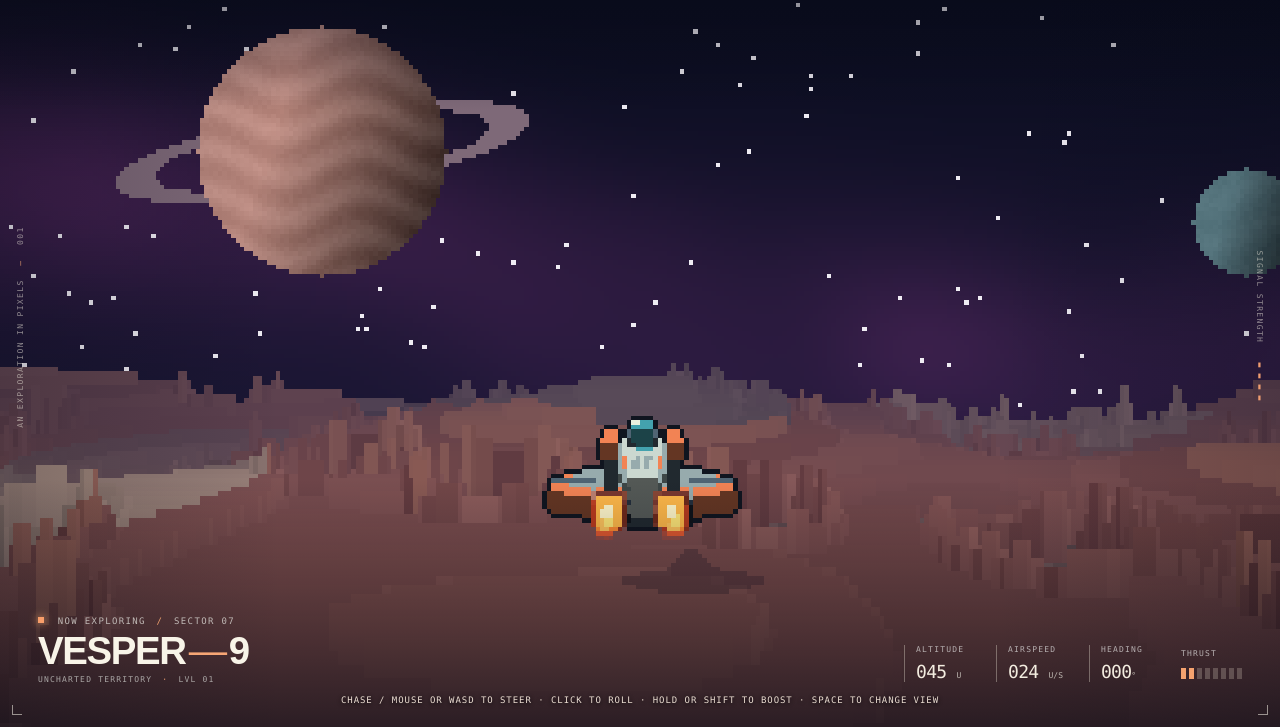
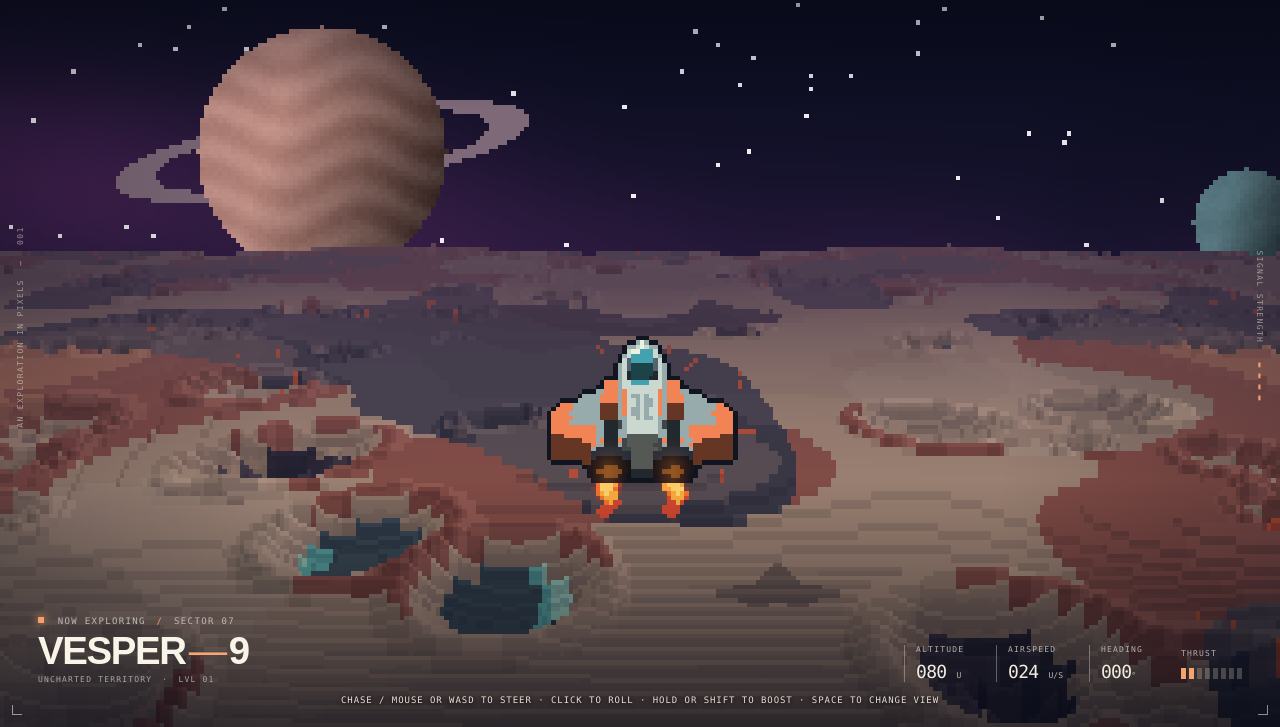
Before and after one commit to CodeBBakGoSu/pixel-spaceship, a website built with Vite: page index.html in a window 1280 px wide. Shown: the part 73-800 px from the top of the page. Built offline with nearby package versions, Linux system fonts and the light colour scheme; animation ran at ten frames a second.

Commit message:
Improve chase perspective and flight effects

```diff
--- a/index.html
+++ b/index.html
@@ -10,6 +10,7 @@
   <body>
     <main class="experience" aria-label="Pixel-art spaceship flight demo">
       <canvas id="screen" aria-label="Fly over an alien planet. Use the mouse or touch to steer."></canvas>
+      <canvas id="glow" aria-hidden="true"></canvas>
       <div class="screen-shade" aria-hidden="true"></div>
 
       <header class="topbar">
--- a/src/flight.ts
+++ b/src/flight.ts
@@ -13,7 +13,7 @@ export function initialView(search: string): View {
 }
 
 export function createFlight(): Flight {
-  return { x: 0, z: 0, yaw: 0, altitude: 78, speed: 24, boost: 0, pitch: 0, roll: 0 };
+  return { x: 0, z: 0, yaw: 0, altitude: 112, speed: 24, boost: 0, pitch: 0, roll: 0 };
 }
 
 export function advanceFlight(ship: Flight, input: Input, elapsed: number, ground: (x: number, z: number) => number): void {
@@ -38,3 +38,11 @@ export function initialOptions(search: string): { view: View; bank: boolean; boo
   const query = new URLSearchParams(search);
   return { view: initialView(search), bank: query.get('roll') === '1', boost: query.get('boost') === '1' };
 }
+
+export function rollAngle(remaining: number): number {
+  return remaining > 0 ? (1 - Math.cos((1 - remaining) * Math.PI)) * Math.PI : 0;
+}
+
+export function advanceBank(current: number, turn: number, dt: number): number {
+  return current + (clamp(turn, -1, 1) * 0.65 - current) * (1 - Math.exp(-clamp(dt, 0, 0.05) * 5));
+}
--- a/src/main.ts
+++ b/src/main.ts
@@ -1,16 +1,18 @@
 import './style.css';
-import { advanceFlight, createFlight, initialOptions, startRoll, type Input, type View } from './flight';
+import { advanceFlight, createFlight, initialOptions, rollAngle, startRoll, type Input, type View } from './flight';
 import { World } from './world';
 import { drawCockpit, ShipSprite } from './ship';
 
 const canvas = document.querySelector<HTMLCanvasElement>('#screen')!;
 const ctx = canvas.getContext('2d', { alpha: false })!;
+const glowCanvas = document.querySelector<HTMLCanvasElement>('#glow')!;
+const glow = glowCanvas.getContext('2d');
 const rollCanvas = document.createElement('canvas');
 const rollCtx = rollCanvas.getContext('2d', { alpha: false })!;
 const world = new World();
 const sprite = new ShipSprite();
 const ship = createFlight();
-ship.altitude = Math.max(ship.altitude, world.height(ship.x, ship.z) + 42);
+ship.altitude = Math.max(ship.altitude, world.height(ship.x, ship.z) + 70);
 const views: View[] = ['overhead', 'chase', 'cockpit'];
 const options = initialOptions(location.search);
 let view = options.view;
@@ -37,6 +39,7 @@ function resize(): void {
   canvas.height = Math.round(canvas.width / aspect);
   ctx.imageSmoothingEnabled = false;
   rollCanvas.width = canvas.width; rollCanvas.height = canvas.height;
+  glowCanvas.width = canvas.width * 2; glowCanvas.height = canvas.height * 2;
   frame = ctx.createImageData(canvas.width, canvas.height);
 }
 
@@ -126,7 +129,7 @@ function animate(now: number): void {
   if (view === 'cockpit' && ship.roll > 0) {
     // Roll the outside view around the stationary cockpit frame.
     rollCtx.putImageData(frame, 0, 0);
-    const angle = (1 - ship.roll) * Math.PI * 2;
+    const angle = rollAngle(ship.roll);
     const cover = Math.abs(Math.cos(angle)) + Math.max(canvas.width / canvas.height, canvas.height / canvas.width) * Math.abs(Math.sin(angle));
     ctx.save();
     ctx.translate(canvas.width / 2, canvas.height / 2);
@@ -136,7 +139,11 @@ function animate(now: number): void {
     ctx.restore();
   } else ctx.putImageData(frame, 0, 0);
   world.drawDust(ctx, ship, view, now / 1000);
-  sprite.draw(ctx, ship, view, world.height(ship.x, ship.z), options.bank);
+  if (glow) {
+    glow.setTransform(2, 0, 0, 2, 0, 0);
+    glow.clearRect(0, 0, canvas.width, canvas.height);
+  }
+  sprite.draw(ctx, glow, ship, view, world.height(ship.x, ship.z), options.bank);
   if (view === 'cockpit') drawCockpit(ctx, ship.pitch);
   altitude.innerHTML = `${String(Math.round(ship.altitude - world.height(ship.x, ship.z))).padStart(3, '0')} <small>U</small>`;
   speed.innerHTML = `${String(Math.round(ship.speed)).padStart(3, '0')} <small>U/S</small>`;
--- a/src/ship.ts
+++ b/src/ship.ts
@@ -1,4 +1,4 @@
-import type { Flight, View } from './flight';
+import { advanceBank, rollAngle, type Flight, type View } from './flight';
 import { outlineShip } from './outline';
 
 // The model is made of solid voxels, not painted outlines. Exposed voxel faces are
@@ -34,10 +34,10 @@ export class ShipSprite {
     for (let z = 0; z < H; z++) for (let iy = 0; iy < L; iy++) for (let ix = 0; ix < W; ix++) {
       const x = ix - CENTER_X, y = iy - CENTER_Y, ax = Math.abs(x);
       let m = 0;
-      // Three-voxel wing thickness, a tapered fuselage and a rounded belly.
+      // Layered wings, a tapered fuselage and a rounded belly.
       const leading = -5 + Math.max(0, ax - 4) * 0.7;
       const trailing = 13 - Math.max(0, ax - 10) * 0.3;
-      if (ax <= 16 && y >= leading && y <= trailing && z >= 3 && z <= 5) {
+      if (ax <= 16 && y >= leading && y <= trailing && z >= 2 && z <= 6) {
         m = ax > 13 || (ax > 8 && y > 8) ? 4 : 2;
         if (ax > 7 && y === 5) m = 3;
       }
@@ -84,7 +84,7 @@ export class ShipSprite {
 
   update(dt: number, ship: Flight, turn: number): void {
     this.time += dt;
-    this.bank += (turn * 0.55 - this.bank) * Math.min(1, dt * 5);
+    this.bank = advanceBank(this.bank, turn, dt);
     this.emission += dt * (28 + ship.boost * 45);
     const fx = Math.sin(ship.yaw), fz = Math.cos(ship.yaw);
     const rx = Math.cos(ship.yaw), rz = -Math.sin(ship.yaw);
@@ -93,7 +93,7 @@ export class ShipSprite {
       for (const side of [-1, 1]) {
         const distance = 18 * 1.5, across = side * 5.5 * 1.5;
         const exhaustSpeed = 42 + ship.boost * 38;
-        const life = 0.22 + Math.random() * (0.2 + ship.boost * 0.2);
+        const life = 0.3 + Math.random() * (0.35 + ship.boost * 0.25);
         this.particles.push({ x: ship.x - fx * distance + rx * across, z: ship.z - fz * distance + rz * across,
           altitude: ship.altitude - 1.5, vx: fx * (ship.speed - exhaustSpeed), vz: fz * (ship.speed - exhaustSpeed),
           life, total: life, size: 1 + Math.random() * (1.5 + ship.boost) });
@@ -110,20 +110,21 @@ export class ShipSprite {
     this.depth = new Float32Array(w * h);
   }
 
-  draw(ctx: CanvasRenderingContext2D, ship: Flight, view: View, ground: number, demoBank: boolean): void {
+  draw(ctx: CanvasRenderingContext2D, glow: CanvasRenderingContext2D | null, ship: Flight, view: View, ground: number, demoBank: boolean): void {
     if (view === 'cockpit') return;
     const w = ctx.canvas.width, h = ctx.canvas.height;
     this.resize(w, h);
-    const cx = Math.round(w / 2), cy = Math.round(view === 'overhead' ? h * 0.5 : h * 0.68);
+    const cx = Math.round(w / 2), cy = Math.round(view === 'overhead' ? h * 0.5 : h * 0.59);
     const scale = Math.max(0.8, Math.min(1.35, w / 250));
-    const pitch = (view === 'overhead' ? 68 : 19) * Math.PI / 180;
+    const pitch = (view === 'overhead' ? 65 : 36) * Math.PI / 180;
     const yaw = view === 'overhead' ? ship.yaw : -this.bank * 0.08;
-    const roll = this.bank + (demoBank ? 0.72 : 0) + (ship.roll ? (1 - ship.roll) * Math.PI * 2 : 0);
+    const roll = this.bank + (demoBank ? 0.72 : 0) + rollAngle(ship.roll);
     const cr = Math.cos(roll), sr = Math.sin(roll), ca = Math.cos(yaw), sa = Math.sin(yaw);
     const sp = Math.sin(pitch), cp = Math.cos(pitch);
-    const xx = ca * cr, xy = -sa, xz = ca * sr;
-    const yx = sa * cr * sp + sr * cp, yy = ca * sp, yz = sa * sr * sp - cr * cp;
-    const dx = sa * cr * cp - sr * sp, dy = ca * cp, dz = sa * sr * cp + cr * sp;
+    const lift = view === 'overhead' ? 1.4 : 1;
+    const xx = ca * cr, xy = -sa, xz = ca * sr * lift;
+    const yx = sa * cr * sp + sr * cp, yy = ca * sp, yz = (sa * sr * sp - cr * cp) * lift;
+    const dx = sa * cr * cp - sr * sp, dy = ca * cp, dz = (sa * sr * cp + cr * sp) * lift;
     const project = (x: number, y: number, z: number): Projection => {
       const depth = dx * x + dy * y + dz * z;
       const mag = scale * (view === 'chase' ? 1 / Math.max(0.75, 1 - depth * 0.008) : 1);
@@ -133,8 +134,8 @@ export class ShipSprite {
     // Silhouette falls farther from the jet and softens as clearance increases.
     const clearance = Math.max(0, ship.altitude - ground);
     ctx.save();
-    ctx.globalAlpha = Math.max(0.12, 0.33 - clearance * 0.002);
-    ctx.translate(cx + clearance * 0.25, cy + (view === 'overhead' ? clearance * 0.29 : 15 + clearance * 0.18));
+    ctx.globalAlpha = Math.max(0.2, 0.46 - clearance * 0.0018);
+    ctx.translate(cx + clearance * (view === 'overhead' ? 0.85 : 0.38), cy + (view === 'overhead' ? clearance * 0.48 : 23 + clearance * 0.24));
     ctx.rotate(yaw);
     const shadowScale = scale * Math.max(0.58, 0.92 - clearance * 0.002);
     ctx.scale(shadowScale, shadowScale * (view === 'overhead' ? 0.82 : 0.28));
@@ -154,22 +155,44 @@ export class ShipSprite {
         ctx.fillStyle = alpha > 0.5 ? `rgba(255,168,70,${alpha * 0.8})` : `rgba(235,79,45,${alpha * 0.7})`;
         ctx.fillRect(Math.round(point.x - size / 2), Math.round(point.y - size / 2), size, size);
       }
-      const length = (11 + ship.boost * 20) * (0.9 + 0.1 * Math.sin(this.time * 34));
-      for (const side of [-1, 1]) for (let pass = 0; pass < 3; pass++) for (let t = length; t >= 0; t -= 0.8) {
-        const u = t / length;
-        if (pass === 2 && u > 0.78) continue;
-        const point = project(side * 5.5 + Math.sin(this.time * 24 + t) * u * 0.4, 18 + t, -1);
-        const radius = (2.1 + ship.boost * 1.55) * (1 - u * 0.72) * point.scale;
-        const r = Math.max(1, Math.round(radius * (pass === 0 ? 1.3 : pass === 1 ? 1 : 0.52)));
-        const x = Math.round(point.x), y = Math.round(point.y);
-        ctx.fillStyle = pass === 0 ? `rgba(236,71,32,${0.18 + (1 - u) * 0.25})`
-          : pass === 1 ? (u > 0.65 ? '#e55a30' : u > 0.3 ? '#ff8c32' : '#ffb849')
-          : u < 0.28 ? '#fff6c9' : u < 0.58 ? '#ffe778' : '#ffc45c';
-        ctx.fillRect(x - r, y - r, r * 2, r * 2);
+      const length = (13 + ship.boost * 22) * (0.88 + 0.12 * Math.sin(this.time * 34));
+      for (const side of [-1, 1]) {
+        for (let pass = 0; pass < 3; pass++) for (let t = length; t >= 0; t -= 0.8) {
+          const u = t / length;
+          if (pass === 2 && u > 0.78) continue;
+          const sway = Math.sin(this.time * 23 + t * 0.9 + side) * u * 1.1;
+          const point = project(side * 5.5 + sway, 18 + t, -1);
+          const flicker = 0.86 + 0.18 * Math.sin(this.time * 37 - t * 1.4 + side);
+          const radius = (2.3 + ship.boost * 2.1) * Math.pow(1 - u * 0.88, 0.7) * point.scale * flicker;
+          const r = Math.max(1, Math.round(radius * (pass === 0 ? 1.25 : pass === 1 ? 1 : 0.48)));
+          const x = Math.round(point.x), y = Math.round(point.y);
+          ctx.fillStyle = pass === 0 ? `rgba(220,56,31,${0.12 + (1 - u) * 0.32})`
+            : pass === 1 ? (u > 0.7 ? '#d64931' : u > 0.34 ? '#f8742e' : '#ffae43')
+            : u < 0.24 ? '#fff9d4' : u < 0.56 ? '#ffe678' : '#ffb542';
+          for (let row = -r; row <= r; row++) {
+            const span = Math.floor(Math.sqrt(r * r - row * row));
+            ctx.fillRect(x - span, y + row, span * 2 + 1, 1);
+          }
+        }
+        if (glow) {
+          glow.save();
+          glow.globalCompositeOperation = 'lighter';
+          for (let i = 0; i < 4; i++) {
+            const t = length * i * 0.23;
+            const point = project(side * 5.5, 18 + t, -1);
+            const radius = (4.5 + ship.boost * 5) * (1 - i * 0.15) * point.scale;
+            const halo = glow.createRadialGradient(point.x, point.y, 0, point.x, point.y, radius);
+            halo.addColorStop(0, `rgba(255,150,50,${(0.17 + ship.boost * 0.18) * (1 - i * 0.2)})`);
+            halo.addColorStop(1, 'rgba(255,65,12,0)');
+            glow.fillStyle = halo;
+            glow.fillRect(point.x - radius, point.y - radius, radius * 2, radius * 2);
+          }
+          glow.restore();
+        }
       }
       ctx.restore();
     };
-    if (view === 'overhead') drawFlames();
+    drawFlames();
 
     // Draw visible surface samples to a depth buffer. Each face has its own light level.
     const pixels = new Uint32Array(this.image.data.buffer);
@@ -192,18 +215,19 @@ export class ShipSprite {
         const x = face.x + nx * 0.5 + (nx ? 0 : a);
         const y = face.y + ny * 0.5 + (nx ? a : ny ? 0 : b);
         const z = face.z + nz * 0.5 + (nz ? 0 : b);
-        const point = project(x, y, z);
-        const px = Math.round(point.x), py = Math.round(point.y);
+        const depth = dx * x + dy * y + dz * z;
+        const mag = scale * (view === 'chase' ? 1 / Math.max(0.75, 1 - depth * 0.008) : 1);
+        const px = Math.round(cx + (xx * x + xy * y + xz * z) * mag);
+        const py = Math.round(cy + (yx * x + yy * y + yz * z) * mag);
         if (px < 1 || py < 1 || px >= w - 1 || py >= h - 1) continue;
         const i = py * w + px;
-        if (point.depth > this.depth[i]) { this.depth[i] = point.depth; pixels[i] = col; }
+        if (depth > this.depth[i]) { this.depth[i] = depth; pixels[i] = col; }
       }
     }
     // One-pixel silhouette outline, written only outside the ship mask.
     outlineShip(pixels, w, h, cx - 60, cy - 60, cx + 60, cy + 60);
     this.layerCtx.putImageData(this.image, 0, 0);
     ctx.drawImage(this.layer, 0, 0);
-    if (view === 'chase') drawFlames();
   }
 }
 
--- a/src/style.css
+++ b/src/style.css
@@ -3,6 +3,7 @@
 html, body, .experience { width: 100%; height: 100%; margin: 0; overflow: hidden; }
 .experience { position: relative; isolation: isolate; background: #0a0b18; }
 #screen { position: absolute; inset: 0; display: block; width: 100%; height: 100%; image-rendering: pixelated; touch-action: none; cursor: crosshair; }
+#glow { position: absolute; inset: 0; width: 100%; height: 100%; pointer-events: none; }
 .screen-shade { pointer-events: none; position: absolute; inset: 0; background: linear-gradient(180deg, rgba(6,8,20,.68), transparent 23%, transparent 69%, rgba(6,8,20,.72)), linear-gradient(90deg, rgba(6,8,20,.22), transparent 22%, transparent 78%, rgba(6,8,20,.20)); }
 .topbar { position: absolute; top: 29px; left: 38px; right: 38px; display: flex; align-items: flex-start; justify-content: space-between; gap: 20px; pointer-events: none; }
 .identity { display: flex; align-items: center; gap: 11px; min-width: 200px; }
--- a/src/world.ts
+++ b/src/world.ts
@@ -24,48 +24,57 @@ function noise(x: number, y: number, scale: number): number {
 }
 
 export class World {
-  private heights = new Uint8Array(SIZE * SIZE);
+  private heights = new Float32Array(SIZE * SIZE);
   private colors = new Uint32Array(SIZE * SIZE);
   private crater = new Uint8Array(SIZE * SIZE);
   private sky = new Uint32Array(SKY_W * SKY_H);
 
   constructor() {
     for (let z = 0; z < SIZE; z++) for (let x = 0; x < SIZE; x++) {
-      const n = 20 + noise(x, z, 128) * 26 + noise(x, z, 64) * 15 + noise(x, z, 32) * 6;
-      this.heights[z * SIZE + x] = Math.round(n / 3) * 3;
+      this.heights[z * SIZE + x] = 28 + noise(x, z, 256) * 14 + noise(x, z, 128) * 9 + noise(x, z, 64) * 4;
     }
     // Carved basins and raised rims, all wrapped onto the same map.
-    for (let c = 0; c < 65; c++) {
+    for (let c = 0; c < 48; c++) {
       const cx = Math.floor(hash(c, 9) * SIZE), cz = Math.floor(hash(c, 17) * SIZE);
-      const radius = 5 + Math.floor(hash(c, 23) * 17);
+      const radius = 10 + Math.floor(hash(c, 23) * 20);
       const mineral = hash(c, 41) > 0.68 ? (hash(c, 53) > 0.48 ? 1 : 2) : 0;
       for (let dz = -radius - 2; dz <= radius + 2; dz++) for (let dx = -radius - 2; dx <= radius + 2; dx++) {
         const d = Math.sqrt(dx * dx + dz * dz) / radius;
         if (d > 1.1) continue;
         const i = ((cz + dz) & MASK) * SIZE + ((cx + dx) & MASK);
-        const bowl = d < 0.82 ? (1 - (d / 0.82) ** 2) * 15 : 0;
-        const rim = Math.max(0, 1 - Math.abs(d - 0.9) / 0.2) * 6;
-        this.heights[i] = Math.max(3, Math.min(100, Math.round((this.heights[i] - bowl + rim) / 3) * 3));
+        const bowl = d < 0.85 ? (1 - (d / 0.85) ** 2) * 7 : 0;
+        const rim = Math.max(0, 1 - Math.abs(d - 0.9) / 0.22) * 2.5;
+        this.heights[i] = Math.max(3, this.heights[i] - bowl + rim);
         if (d < 0.56 && mineral) this.crater[i] = mineral;
       }
     }
+    // Smooth overlapping crater rims before projection; height bands remain in the colour map.
+    for (let pass = 0; pass < 8; pass++) {
+      const smooth = new Float32Array(SIZE * SIZE);
+      for (let z = 0; z < SIZE; z++) for (let x = 0; x < SIZE; x++) {
+        const i = z * SIZE + x;
+        smooth[i] = (this.heights[i] * 4 + this.height(x - 1, z) + this.height(x + 1, z) + this.height(x, z - 1) + this.height(x, z + 1)) / 8;
+      }
+      this.heights = smooth;
+    }
     for (let z = 0; z < SIZE; z++) for (let x = 0; x < SIZE; x++) {
       const i = z * SIZE + x, h = this.heights[i];
-      const slope = this.height(x - 1, z - 1) - this.height(x + 1, z + 1);
-      const light = (slope > 3 ? 24 : slope < -3 ? -25 : slope > 0 ? 7 : 0) + (Math.floor(h / 3) % 4 - 1.5) * 7;
+      const slope = this.height(x - 2, z - 2) - this.height(x + 2, z + 2);
+      const light = (slope > 0.8 ? 18 : slope < -0.8 ? -18 : 0) + (Math.floor(h / 2.5) % 4 - 1.5) * 6;
       const region = noise((x + 128) % SIZE, (z + 64) % SIZE, 128);
-      let base = h < 30 ? [52, 49, 61] : h < 39 ? [150, 119, 103] : h < 51 ? [156, 91, 76] : h < 60 ? [190, 119, 91] : [213, 162, 124];
-      if (region < 0.33) base = h < 42 ? [64, 66, 75] : [102, 95, 97];
-      else if (region > 0.67) base = h < 43 ? [174, 151, 127] : [211, 182, 150];
+      let base = h < 34 ? [54, 51, 62] : h < 40 ? [173, 145, 119] : h < 46 ? [157, 91, 75] : h < 51 ? [191, 122, 91] : [218, 169, 127];
+      if (region < 0.34) base = h < 41 ? [61, 63, 73] : [101, 90, 91];
+      else if (region > 0.64) base = h < 43 ? [179, 153, 128] : [215, 183, 150];
       let r = base[0] + light, g = base[1] + light * 0.8, b = base[2] + light * 0.7;
       if (this.crater[i] === 1) {
-        const glow = noise(x, z, 16);
-        [r, g, b] = glow > 0.52 ? [231, 110, 52] : [92, 49, 54];
-        if (glow > 0.67) [r, g, b] = [255, 186, 89];
+        const crack = Math.abs(noise(x, z, 16) - 0.52);
+        [r, g, b] = crack < 0.03 ? [255, 166, 69] : crack < 0.08 ? [204, 79, 42] : [92, 49, 54];
       } else if (this.crater[i] === 2) {
         const glow = noise(x, z, 16);
         [r, g, b] = glow > 0.54 ? [91, 187, 177] : [53, 76, 83];
         if (glow > 0.68) [r, g, b] = [161, 224, 197];
+      } else if (region < 0.36 && h < 44 && Math.abs(noise(x, z, 32) - 0.5) < 0.012 && noise(x, z, 64) > 0.5) {
+        [r, g, b] = [213, 83, 46];
       }
       this.colors[i] = rgba(r | 0, g | 0, b | 0);
     }
@@ -120,12 +129,14 @@ export class World {
       const x = Math.round(ctx.canvas.width / 2 + wrap(hash(i, 201) * 512 - ship.x * (high ? 0.68 : 0.84) + drift) / 1.4);
       const y = Math.round(ctx.canvas.height / 2 - wrap(hash(i, 202) * 512 - ship.z * (high ? 0.68 : 0.84) + drift * 0.4) / 1.4);
       const size = high ? 2 : 1;
-      ctx.globalAlpha = high ? 0.22 : 0.16;
+      ctx.globalAlpha = high ? 0.38 : 0.26;
       ctx.fillStyle = '#201e32';
       ctx.fillRect(x - size * 2 + 3, y + 4, size * 6, size * 2);
       ctx.fillStyle = high ? '#e8d5c4' : '#cbb2a9';
-      ctx.fillRect(x - size * 2, y, size * 6, size * 2);
-      ctx.fillRect(x - size, y - size, size * 3, size * 3);
+      ctx.fillRect(x - size * 3, y, size * 6, size);
+      ctx.fillRect(x - size * 2, y - size, size * 4, size * 3);
+      ctx.fillRect(x, y - size * 2, size * 2, size * 2);
+      ctx.fillRect(x + size * 2, y, size * 2, size * 2);
     }
     ctx.restore();
   }
@@ -150,31 +161,41 @@ export class World {
       for (let x = 0; x < w; x++) pixels[y * w + x] = this.sky[sy * SKY_W + ((x + offset) & (SKY_W - 1))];
     }
 
-    const horizon = h * 0.45 + ship.pitch * 15;
+    const horizon = h * 0.30 + ship.pitch * 15;
     const forwardX = Math.sin(ship.yaw), forwardZ = Math.cos(ship.yaw);
-    const cameraOffset = view === 'chase' ? 26 : 0;
+    const cameraOffset = view === 'chase' ? 38 : 0;
     const camX = ship.x - forwardX * cameraOffset, camZ = ship.z - forwardZ * cameraOffset;
-    const cameraHeight = ship.altitude + (view === 'chase' ? 7 : 2);
+    const cameraHeight = ship.altitude + (view === 'chase' ? 18 : 2);
     const hidden = new Int16Array(w);
     hidden.fill(h);
-    for (let distance = 2; distance < 300; distance += 1 + distance * 0.023) {
+    for (let distance = 2; distance < 800; distance += 1 + distance * 0.023) {
       const leftX = camX + forwardX * distance - forwardZ * distance * 0.8;
       const leftZ = camZ + forwardZ * distance + forwardX * distance * 0.8;
       const dx = forwardZ * distance * 1.6 / w, dz = -forwardX * distance * 1.6 / w;
       const scale = h * 0.95 / distance;
-      const fog = Math.min(0.78, distance / 330);
+      const fog = Math.min(0.84, Math.max(0, (distance - 55) / 650));
       for (let x = 0; x < w; x++) {
-        const wx = Math.floor(leftX + dx * x) & MASK, wz = Math.floor(leftZ + dz * x) & MASK;
-        const index = wz * SIZE + wx;
-        let top = Math.floor(horizon + (cameraHeight - this.heights[index]) * scale);
+        const px = leftX + dx * x, pz = leftZ + dz * x;
+        const ix = Math.floor(px), iz = Math.floor(pz), wx = ix & MASK, wz = iz & MASK;
+        const index = wz * SIZE + wx, fx = px - ix, fz = pz - iz;
+        const a = mix(this.heights[index], this.heights[wz * SIZE + ((wx + 1) & MASK)], fx);
+        const b0 = mix(this.heights[((wz + 1) & MASK) * SIZE + wx], this.heights[((wz + 1) & MASK) * SIZE + ((wx + 1) & MASK)], fx);
+        const elevation = mix(a, b0, fz);
+        let top = Math.floor(horizon + (cameraHeight - elevation) * scale);
         if (top >= hidden[x]) continue;
         top = Math.max(0, top);
         const color = this.colors[index];
         const r = mix(color & 255, 74, fog) | 0;
         const g = mix((color >>> 8) & 255, 57, fog) | 0;
         const b = mix((color >>> 16) & 255, 79, fog) | 0;
-        const shaded = rgba(r, g, b);
-        for (let y = top; y < hidden[x]; y++) pixels[y * w + x] = shaded;
+        const topColor = rgba(r, g, b);
+        const wall = rgba((r * 0.9) | 0, (g * 0.9) | 0, (b * 0.91) | 0);
+        const wallDark = rgba((r * 0.84) | 0, (g * 0.84) | 0, (b * 0.87) | 0);
+        const thickness = hidden[x] - top;
+        for (let y = top; y < hidden[x]; y++) {
+          const band = Math.floor((elevation - (y - top) / scale) / 4) & 1;
+          pixels[y * w + x] = thickness <= 2 || y === top ? topColor : band ? wall : wallDark;
+        }
         hidden[x] = top;
       }
     }
```
Also changed, not shown: tests/flight.test.mjs (+22 -0 lines), tests/terrain.test.mjs (added, +14 -0 lines), README.md.
